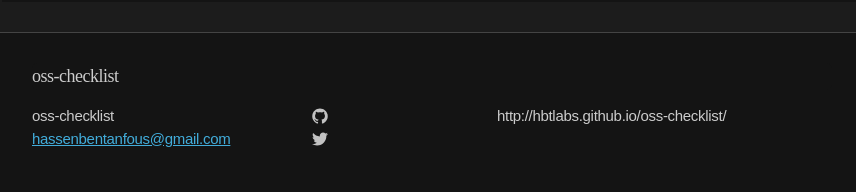
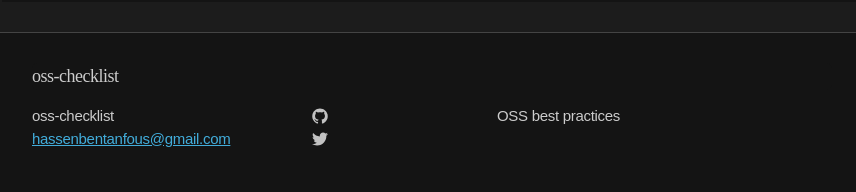
Before and after one commit to hbt/oss-checklist, a Jekyll site: the page built from index.md, in a window 1280 px wide. Shown: the part 1411-1603 px from the top of the page, without its empty margins (208-1064 px from the left). Built offline with Jekyll 4.4.1, drawn with Linux system fonts in a browser that asks for light colours.

Commit message:
fixes desc

```diff
--- a/_config.yml
+++ b/_config.yml
@@ -1,11 +1,12 @@
 # Site settings
 title: oss-checklist
 email: hassenbentanfous@gmail.com
-description: "http://hbtlabs.github.io/oss-checklist/"
+description: "OSS best practices"
 baseurl: "http://hbtlabs.github.io/oss-checklist"
 url: "http://hbtlabs.github.io/oss-checklist"
 
 # DEV: set this to empty when developing locally
+# // TODO(hbt) fix dev + git-assume
 #baseurl: ""
 
 # Build settings
```
